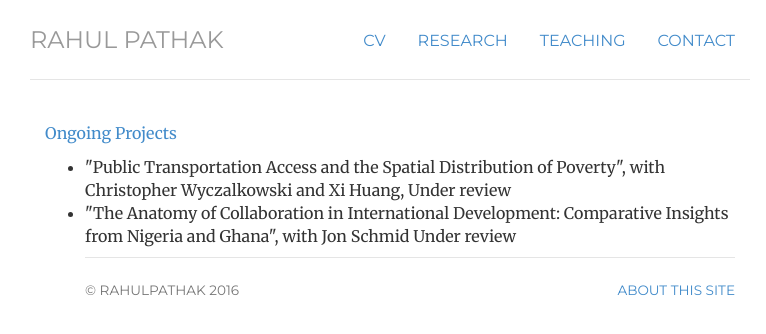
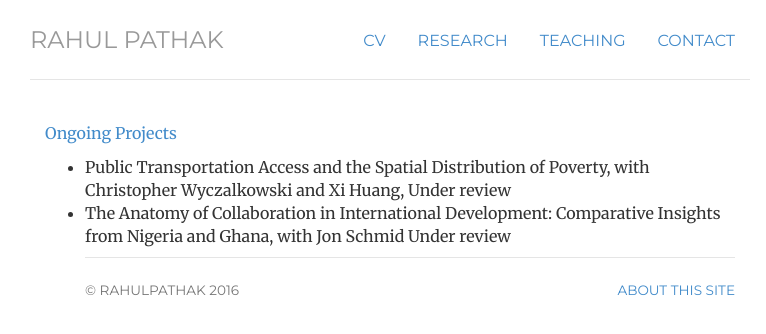
Before and after one commit to pathak-rahul/pathak-rahul.github.io, a Jekyll site: the page built from ongoing/index.html, in a window 1280 px wide. Shown: the top 334 px of the page, without its empty margins (250-1016 px from the left). Built offline with Jekyll 4.4.1, drawn with Linux system fonts in a browser that asks for light colours.

```diff
--- a/ongoing/index.html
+++ b/ongoing/index.html
@@ -9,8 +9,8 @@ title: ongoing
 
 <p class="text-primary">Ongoing Projects</p>
 				<ul>
-					<li>"Public Transportation Access and the Spatial Distribution of Poverty", with Christopher Wyczalkowski and Xi Huang, Under review</li>
-					<li>"The Anatomy of Collaboration in International Development: Comparative Insights from Nigeria and Ghana", with Jon Schmid Under review</li>
+					<li>Public Transportation Access and the Spatial Distribution of Poverty, with Christopher Wyczalkowski and Xi Huang, Under review</li>
+					<li>The Anatomy of Collaboration in International Development: Comparative Insights from Nigeria and Ghana, with Jon Schmid Under review</li>
 
 
 
```
